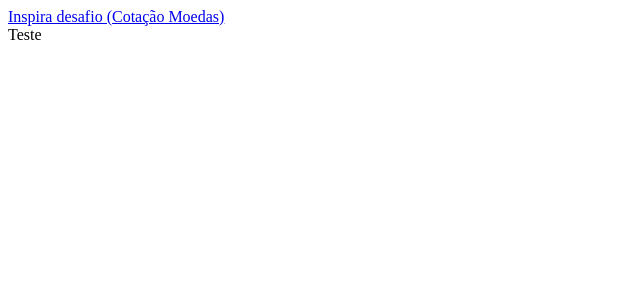
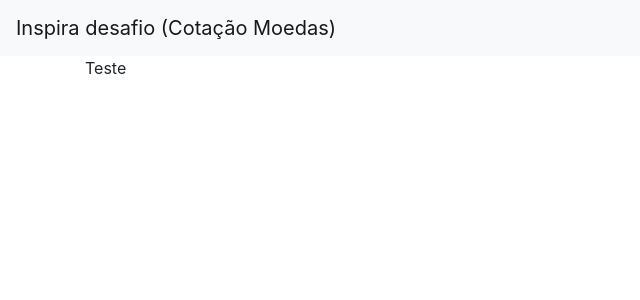
Before and after one commit to e2cabral/inspira-challenge, an Angular app in the folder web/: page / in a window 1280 px wide. Shown: the top 300 px of the page, without its empty margins (0-640 px from the left). Built offline with nearby package versions, Linux system fonts and the light colour scheme.

Commit message:
💄 add bootstrap style

```diff
--- a/web/src/styles.css
+++ b/web/src/styles.css
@@ -1 +1,2 @@
 /* You can add global styles to this file, and also import other style files */
+@import "~bootstrap/dist/css/bootstrap.css";
```
